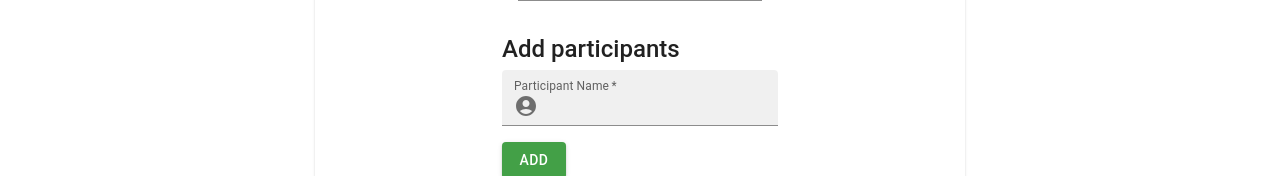
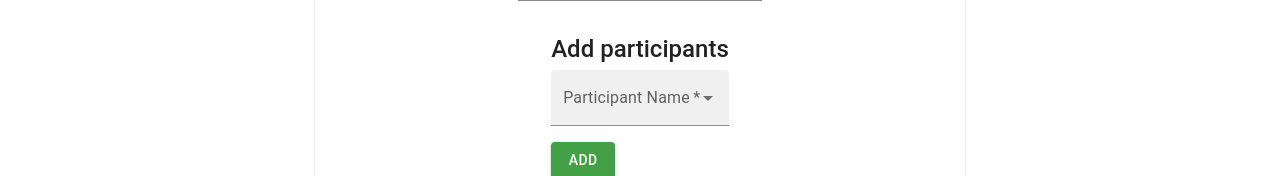
Before and after one commit to VeejayG98/Splitify, a React (Create React App) app in the folder frontend/: page /home in a window 1280 px wide. Shown: the part 209-385 px from the top of the page. Built offline with nearby package versions, Linux system fonts and the light colour scheme; no server answers; sample sign-in values are in the browser's storage.

Commit message:
Modifying frontend to handle autocomplete instead of textfield (In progress).

```diff
--- a/frontend/src/BillInfo.js
+++ b/frontend/src/BillInfo.js
@@ -1,4 +1,5 @@
 import {
+  Autocomplete,
   Button,
   Card,
   CardActions,
@@ -13,11 +14,13 @@ import {
 import { green } from "@mui/material/colors";
 import AccountCircleRoundedIcon from "@mui/icons-material/AccountCircleRounded";
 import CancelRoundedIcon from "@mui/icons-material/CancelRounded";
-import { useContext, useState } from "react";
+import { useContext, useEffect, useState } from "react";
 import { BillContext } from "./context/BillContext";
 import { Box } from "@mui/system";
 
 function BillInfo() {
+  const [friends, setFriends] = useState([]);
+
   const {
     step,
     setStep,
@@ -28,6 +31,23 @@ function BillInfo() {
     billName,
     setBillName,
   } = useContext(BillContext);
+
+  useEffect(() => {
+    fetch(
+      "http://127.0.0.1:5000/getParticipants?token=" +
+        localStorage.getItem("accessToken") +
+        "&search=" +
+        name,
+      {
+        headers: {
+          "Content-Type": "application/json",
+          Accept: "application/json",
+        },
+      }
+    )
+      .then((res) => res.json())
+      .then((data) => setFriends(data.friends));
+  }, []);
 
   const addParticipant = () => {
     if (name.length !== 0) {
@@ -97,7 +117,37 @@ function BillInfo() {
               </Typography>
             </Grid>
             <Grid item>
-              <TextField
+              <Autocomplete
+                options={friends.map((friend) => (
+                  friend.last_name ? `${friend.first_name} ${friend.last_name}` : `${friend.first_name}`
+                ))}
+                autoHighlight
+                onChange={(e, value) => setName(value)}
+                renderInput={(params) => (
+                  <TextField {...params} label="Participant Name"
+                  variant="filled"
+                  required
+                  color="success"
+                  // onChange={(e) => setName(e.target.value)}
+                  // InputProps={{
+                  //   startAdornment: (
+                  //     <InputAdornment position="start">
+                  //       <AccountCircleRoundedIcon />
+                  //     </InputAdornment>
+                  //   ),
+                  // }}
+                  // onKeyDown={(e) => {
+                  //   if (e.key == "Enter") {
+                  //     addParticipant();
+                  //     setName("");
+                  //   }
+                  // }}
+                  value={name}
+                />
+                )}
+              />
+
+              {/* <TextField
                 label="Participant Name"
                 variant="filled"
                 required
@@ -117,7 +167,9 @@ function BillInfo() {
                   }
                 }}
                 value={name}
-              />
+              /> */}
+
+
             </Grid>
             <Grid item marginTop={2}>
               <Button
--- a/frontend/src/pages/Home.js
+++ b/frontend/src/pages/Home.js
@@ -22,7 +22,7 @@ function Home() {
       console.log("Please log in");
       navigate("/");
     }
-  });
+  }, []);
 
   return (
     <div>
```
